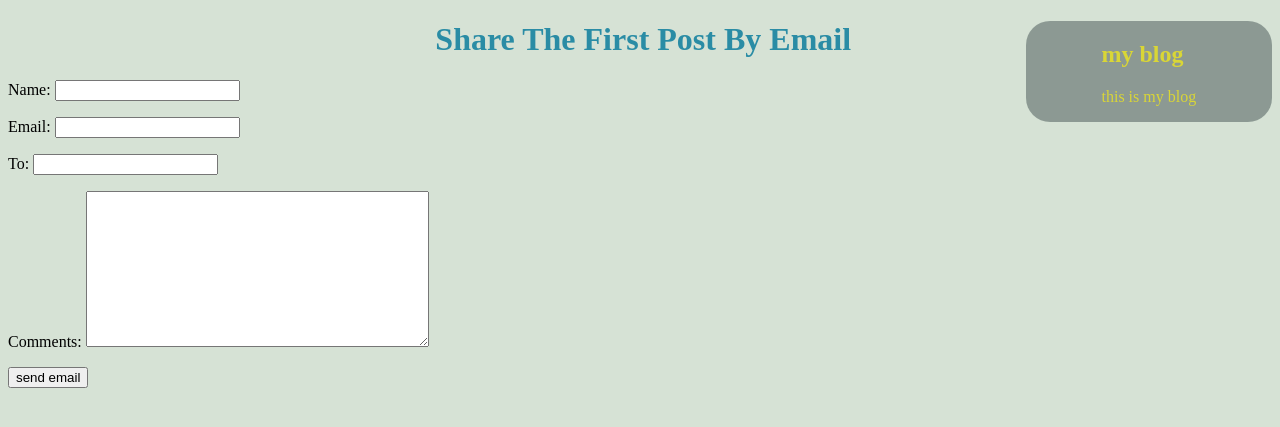
After one commit to Ansah-98/blog, a Django app: page /share/1 in a window 1280 px wide. The commit adds this page. Shown: the top 427 px of the page. Run offline with Django 4.2, Linux system fonts and the light colour scheme; data comes from the database, SQL or seed files in the repository; both versions use the stored data as it was after the commit.

Commit message:
added the comment feature to the blog website

```diff
--- /dev/null
+++ b/blog/forms.py
@@ -0,0 +1,14 @@
+from django import forms
+from django.forms import ModelForm
+from blog.models import Comment
+
+class EmailForm(forms.Form):
+    name = forms.CharField()
+    email = forms.EmailField()
+    to = forms.EmailField()
+    comments = forms.CharField(required=False, widget = forms.Textarea)
+
+class CommentForm(ModelForm):
+    class Meta:
+        model = Comment
+        fields = ('name', 'email','body')
--- a/blog/models.py
+++ b/blog/models.py
@@ -25,3 +25,18 @@ class Post(models.Model):
 
     def __str__(self):
         return self.title
+
+class Comment(models.Model):
+    post = models.ForeignKey(Post,on_delete=models.CASCADE, related_name='comments')
+    email = models.CharField(max_length=80)
+    name = models.CharField(max_length= 80)
+    body = models.TextField()
+    created = models.DateTimeField(auto_now_add=True)
+    updated  = models.DateTimeField(auto_now = True )
+    active = models.BooleanField(default=True)
+
+    class Meta:
+        ordering = ('created',)
+
+    def __str__(self):
+        return f"comment by {self.name}  on {self.post}"
--- a/blog/templates/blog/list.html
+++ b/blog/templates/blog/list.html
@@ -7,7 +7,7 @@
 {%for post in posts%}
 
 <h3>
-    <a href="#">{{post.title}}</a>
+    <a href="{%url 'post_detail' post.id%}">{{post.title}}</a>
     <p></p>
     <h4>{{post.body}}</h4>
 </h3>
--- /dev/null
+++ b/blog/templates/blog/share.html
@@ -0,0 +1,18 @@
+{%extends 'base.html'%}
+{%block content%}
+{%if sent %}
+
+<h1>Email successully sent</h1>
+<p><h3>{{post.title}} was successfully sent to {{form.cleaned_data.to}}</h3>
+</p>
+{% else %}
+
+<h1>share {{post.title}} by email </h1>
+<form action="" method="post">
+    {{form.as_p}}
+    {%csrf_token%}
+    <input type="submit" value="send email">
+</form>
+
+{%endif%}
+{%endblock%}
--- a/blog/urls.py
+++ b/blog/urls.py
@@ -1,7 +1,8 @@
 from django.urls import path
-from blog.views import post_list,post_detail,PostListView
+from blog.views import post_list,post_detail,PostListView,post_share
 
 urlpatterns  = [
     path('',post_list, name = 'post_l'),
-    path('<int:pk>',post_detail,name = 'post_d'),
-    path('post', PostListView.as_view(),name ='postclass')]
+    path('<int:pk>',post_detail,name = 'post_detail'),
+    path('post', PostListView.as_view(),name ='postclass'),
+    path('share/<int:pk>',post_share, name = 'share_post')]
--- a/blog/views.py
+++ b/blog/views.py
@@ -1,7 +1,9 @@
+from .forms import EmailForm,CommentForm
 from django.views.generic import ListView
 from django.shortcuts import render
 from django.core.paginator import Paginator,EmptyPage,PageNotAnInteger
-from blog.models import Post
+from blog.models import Post,Comment
+from django.core.mail import send_mail
 # Create your views here.
 
 def post_list(request):
@@ -17,12 +19,43 @@ def post_list(request):
     #     pages = paginator.page(paginator.num_pages)
 
     return render(request,'blog/list.html',{'posts':posts })
+def post_share(request,pk):
+    post = Post.objects.get(pk= pk)
+    sent_to= False
+    if post is not None:
+        if request.method =='POST':
+            form = EmailForm(request.POST)
+            if form.is_valid():
+                post_url  = request.build_absolute_uri(post.get_absolute_url())
+                cd = form.cleaned_data
+                subject = f"{cd['name']} recommends you to read {post.title}"
+                message =  f"Read {post.title} at {post_url} \n\n {cd['name']}'s comments:{cd['comments']}"
+                send_mail(subject,message,'admin@myblog.com', cd['to'])
+                sent_to = True
+        else:
+            form = EmailForm()
+    return render(request,'blog/share.html',{'post':post
+                                            ,'form':form,
+                                            'sent': sent_to} )
+
 class PostListView(ListView):
     queryset = Post.objects.all()
     context_object_name = 'posts'
     template_name ='blog/list.html'
 
-def post_detail(request,id):
-    post = Post.objects.get(id = id)
+def post_detail(request,pk):
+    post = Post.objects.get(pk = pk)
+    comments = post.comments.filter(active = True)
+    new_comment = None
 
-    return render(request,'blog/detailed.html',{'post':post})
+    if request.method == 'POST':
+        comment_form = CommentForm(data = request.POST)
+        if comment_form.is_valid():
+            new_comment = comment_form.save(commit=False)
+            new_comment.post = post
+            new_comment.save()
+        else:
+            comment_form = CommentForm()
+
+    return render(request,'blog/detailed.html',{'post':post,'comments':comments ,
+                            'new_comment':new_comment,'comment_form':comment_form})
--- a/mysite/settings.py
+++ b/mysite/settings.py
@@ -126,3 +126,9 @@ MEDIA_ROOT = BASE_DIR/'media'
 # https://docs.djangoproject.com/en/4.1/ref/settings/#default-auto-field
 
 DEFAULT_AUTO_FIELD = 'django.db.models.BigAutoField'
+
+EMAIL_HOST = 'smtp.gmail.com'
+EMAIL_HOST_USER = 'picassobabes@gmail.com'
+EMAIL_HOST_PASSWORD  ='ILOVEMYSELF'
+EMAIL_PORT = 587
+EMAIL_USE_TLS = True
```
Also changed, not shown: blog/admin.py (+8 -1 lines), blog/templates/blog/detailed.html (+35 -0 lines), blog/migrations/0002_alter_post_managers_comment.py (added), db.sqlite3.
